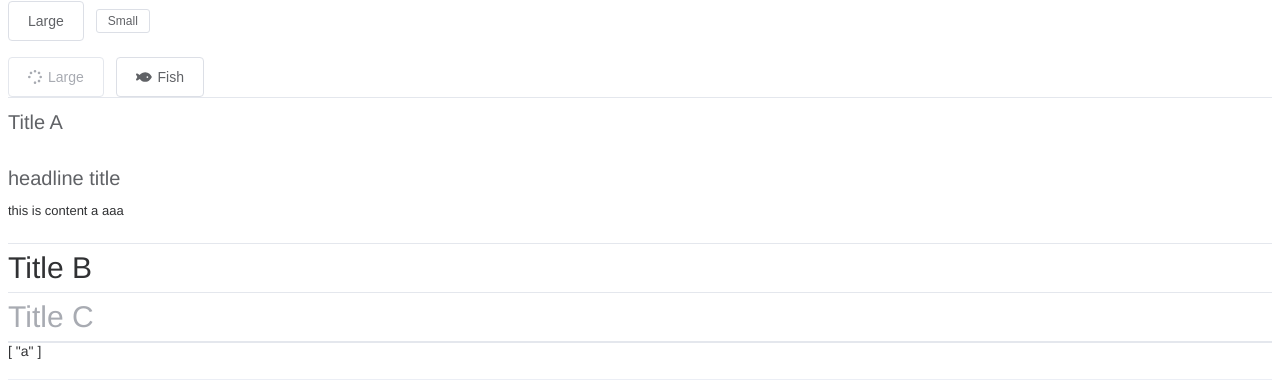
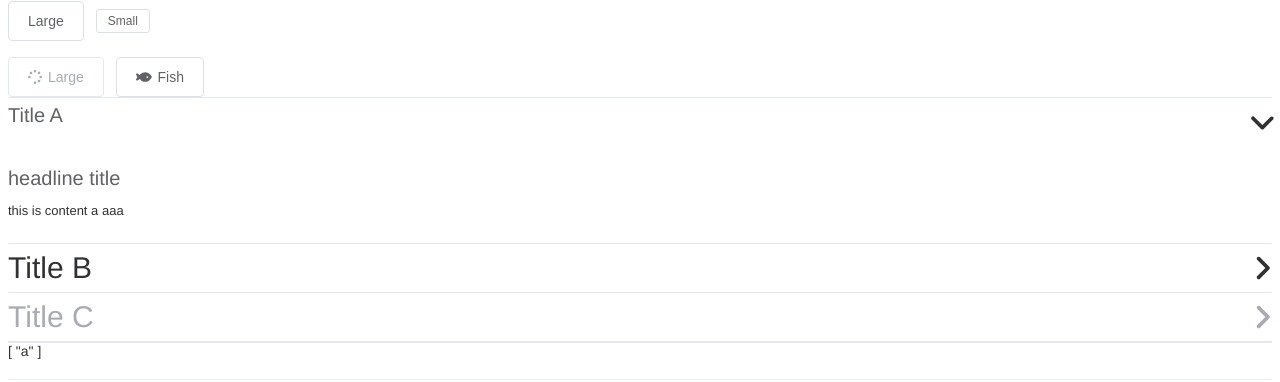
Before and after one commit to stevecyj/s-element, a Vue app: page / in a window 1280 px wide. Shown: the part 307-689 px from the top of the page. Built offline with nearby package versions, Linux system fonts and the light colour scheme.

Commit message:
feat: collapse angle icon

```diff
--- a/src/components/Collapse/CollapseItem.vue
+++ b/src/components/Collapse/CollapseItem.vue
@@ -54,6 +54,7 @@ const transitionEvents: Record<string, (el: HTMLElement) => void> = {
       @click="handleClick"
     >
       <slot name="title">{{ title }}</slot>
+      <Icon icon="angle-right" class="header-angle" />
     </div>
     <Transition name="slide" v-on="transitionEvents">
       <div class="s-collapse-item__wrapper" v-show="isActive">
--- a/src/components/Collapse/style.css
+++ b/src/components/Collapse/style.css
@@ -33,6 +33,12 @@
   }
   &.is-active {
     border-bottom-color: transparent;
+    .header-angle {
+      transform: rotate(90deg);
+    }
+  }
+  .header-angle {
+    transition: transform var(--s-transition-duration);
   }
 }
 .s-collapse-item__content {
@@ -48,5 +54,5 @@
 }
 .slide-enter-active,
 .slide-leave-active {
-  transition: height 1s ease-in-out;
+  transition: height var(--s-transition-duration);
 }
--- a/src/styles/vars.css
+++ b/src/styles/vars.css
@@ -66,4 +66,7 @@
   --s-disabled-bg-color: var(--s-fill-color-light);
   --s-disabled-text-color: var(--s-text-color-placeholder);
   --s-disabled-border-color: var(--s-border-color-light);
+  /*animation*/
+  --s-transition-duration: 0.3s;
+  --s-transition-duration-fast: 0.2s;
 }
```
